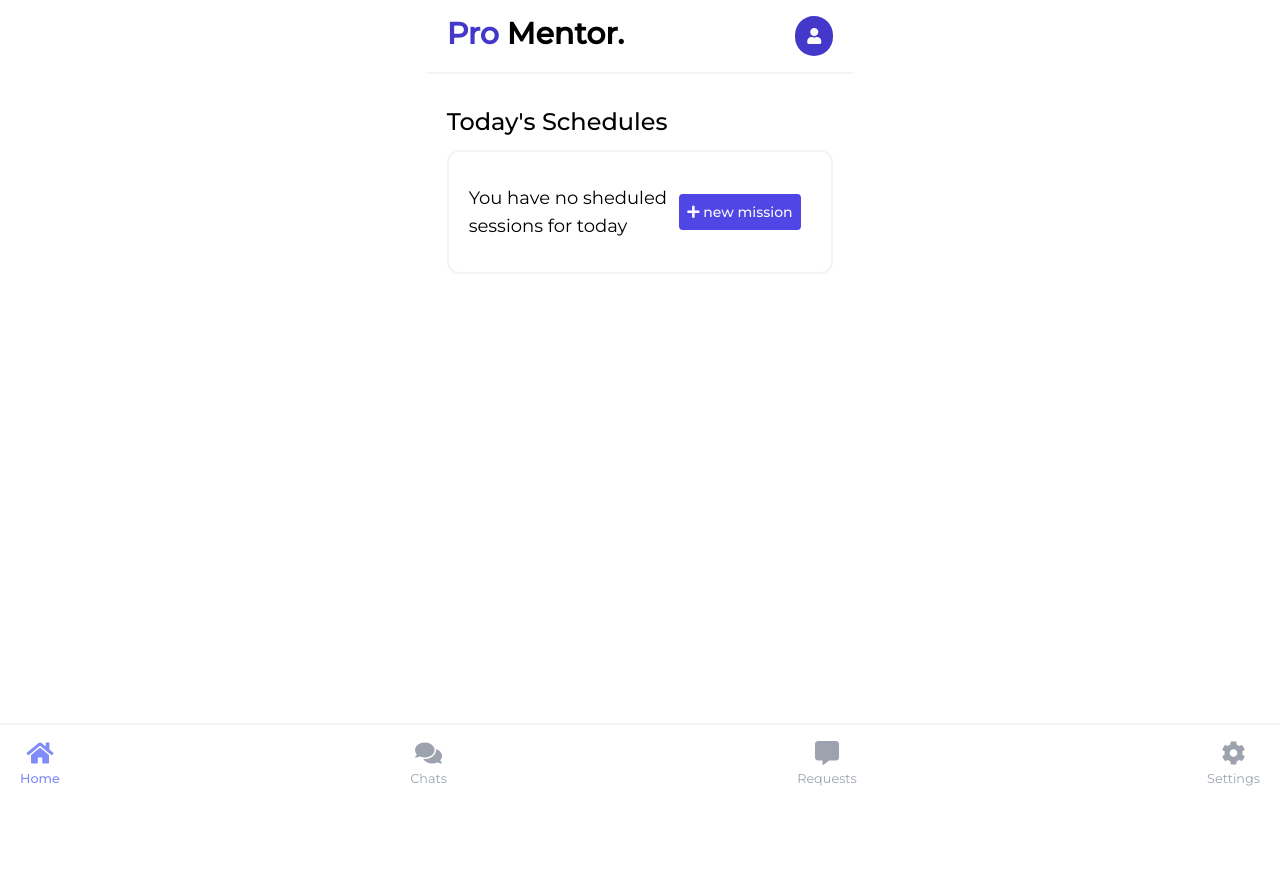
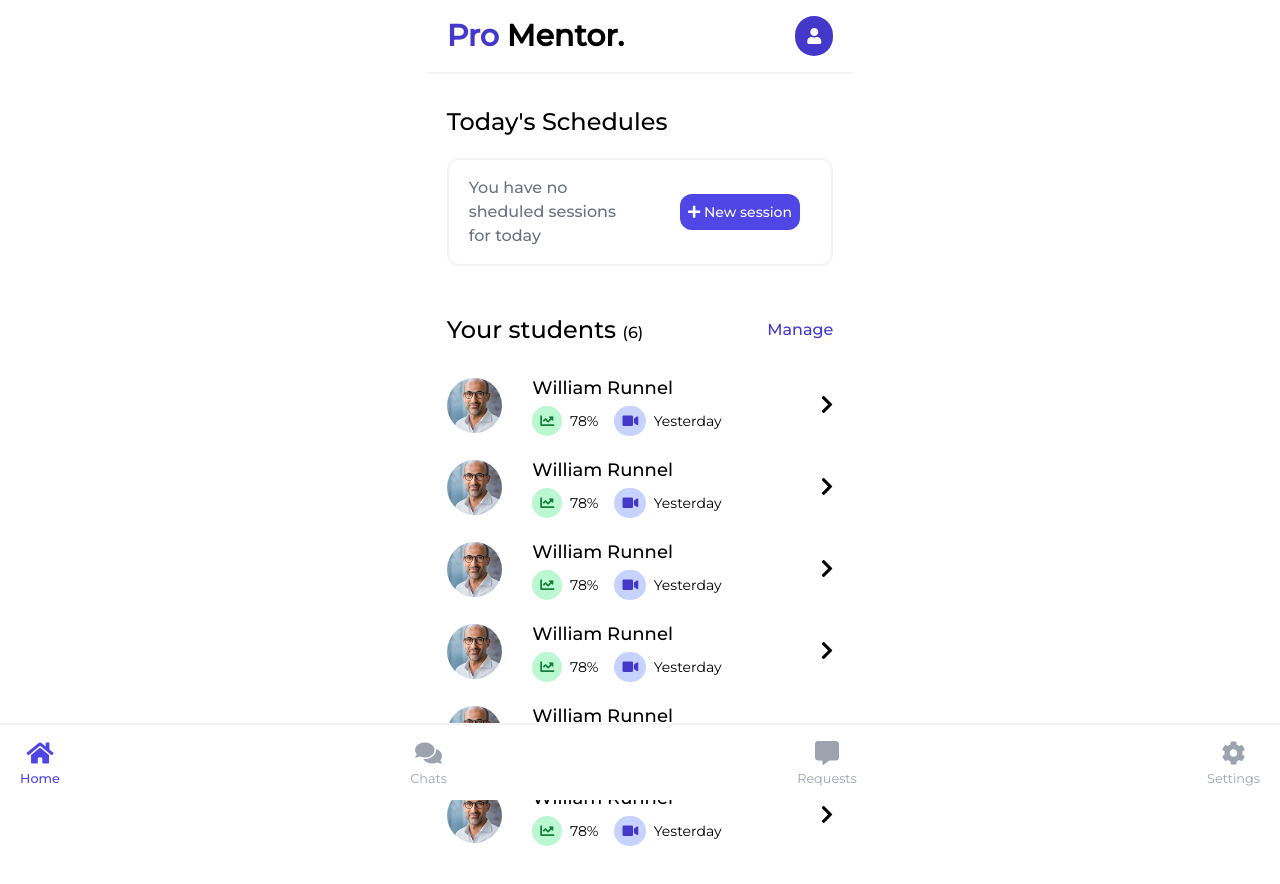
Before and after one commit to or-abdillh/Todo, a Vue app: page / in a window 1280 px wide. Shown: the top 884 px of the page. Before the commit the page ends 800 px from the top, so only its background shows below. Built offline with nearby package versions, Linux system fonts and the light colour scheme.

Commit message:
Create list students

```diff
--- a/src/App.vue
+++ b/src/App.vue
@@ -7,7 +7,7 @@
 <style scoped>
 
   .app {
-    @apply h-screen bg-white w-full md:w-5/12 lg:w-4/12 md:mx-auto
+    @apply pb-3 h-screen bg-white w-full md:w-5/12 lg:w-4/12 md:mx-auto
   }
 
 </style>
--- a/src/components/Alert.vue
+++ b/src/components/Alert.vue
@@ -1,8 +1,8 @@
 <template>
-  <section class="flex justify-between border-2 border-gray-100 px-5 py-8 rounded-xl">
-    <p class="w-7/12 text-lg">{{ content }}</p>
+  <section class="flex justify-between border-2 border-gray-100 px-5 py-4 rounded-xl">
+    <p class="w-6/12 text-base font-medium text-gray-500">{{ content }}</p>
     <div class="w-5/12 grid place-items-center">
-      <button type="button" class="bg-indigo-600 text-gray-50 text-sm font-medium p-2 rounded">
+      <button type="button" class="bg-indigo-600 text-gray-50 text-sm font-medium p-2 rounded-xl">
         <i :class="icon"></i>
         {{ buttonText }}
       </button>
--- a/src/components/BottomBar.vue
+++ b/src/components/BottomBar.vue
@@ -13,7 +13,7 @@
   }
 
   .active {
-    @apply text-indigo-400 font-medium;
+    @apply text-indigo-600 font-medium;
   }
 
 </style>
--- a/src/components/List.vue
+++ b/src/components/List.vue
@@ -0,0 +1,26 @@
+<template>
+  <section class="flex justify-between items-center mb-5">
+    <!-- Profile -->
+    <div class="">
+      <img src="/profile.jpg" class="rounded-full" width="55" />
+    </div>
+    <!-- Info -->
+    <div class="w-8/12">
+      <h1 class="font-medium text-lg">William Runnel</h1>
+      <div class="text-sm flex gap-4 mt-1">
+        <span>
+          <i class="bg-green-200 p-2 rounded-full text-green-700 mr-1 fas fa-chart-line"></i>
+          78%
+        </span>
+        <span>
+          <i class="bg-indigo-200 p-2 rounded-full text-indigo-700 mr-1 fas fa-video"></i>
+          Yesterday
+        </span>
+      </div>
+    </div>
+    <!-- Action -->
+    <div>
+      <i class="text-xl fa fa-chevron-right"></i>
+    </div>
+  </section>
+</template>
--- a/src/components/TopBar.vue
+++ b/src/components/Section.vue
@@ -1,5 +1,5 @@
 <template>
-  <section :class="borderBottom ? 'border-b-2 border-gray-100' : ''" class="px-5 py-4 flex w-full justify-between">
+  <section class="px-5 py-4 flex w-full justify-between items-center">
     <slot name="start" />
     <slot name="end" />
   </section>
@@ -9,8 +9,7 @@
 
   defineProps({
     borderBottom : {
-      type: Boolean,
-      default: true
+      type: Boolean
     }
   })
 
--- a/src/router/index.js
+++ b/src/router/index.js
@@ -1,5 +1,4 @@
 import { createRouter, createWebHistory } from 'vue-router'
-
 //Import components
 import Home from '@/views/Home.vue'
 
--- a/src/views/Home.vue
+++ b/src/views/Home.vue
@@ -1,7 +1,7 @@
 <template>
-  <section>
-    <!-- TopBar -->
-    <TopBar>
+  <section class="pb-24">
+    <!-- Section -->
+    <Section class="border-b-2 border-gray-100">
       <template v-slot:start>
         <h1 class="text-3xl font-bold">
           <span class="text-indigo-700">Pro </span>
@@ -11,23 +11,44 @@
       <template v-slot:end>
         <i class="text-gray-50 p-3 rounded-full bg-indigo-700 fa fa-user"></i>
       </template>
-    </TopBar>
+    </Section>
 
     <!-- Contents -->
     <section class="px-5 mt-8">
-      <h1 class="text-2xl font-medium mb-3">Today's Schedules</h1>
+      <h1 class="text-2xl font-medium mb-5">Today's Schedules</h1>
       <!-- Alert -->
-      <Alert content="You have no sheduled sessions for today" button-text="new mission" icon="fa fa-plus" />
+      <Alert content="You have no sheduled sessions for today" button-text="New session" icon="fa fa-plus" />
     </section>
 
+    <!-- Students list -->
+    <Section borderBottom="false" class="mt-8">
+      <template v-slot:start>
+        <span class="text-2xl font-medium">
+          Your students
+          <span class="text-base">(6)</span>
+        </span>
+      </template>
+
+      <template v-slot:end>
+        <p class="text-indigo-700 font-medium">Manage</p>
+      </template>
+    </Section>
+
+    <div class="px-5 w-full mt-3">
+      <template v-for="student in 6" :key="student">
+        <List/>
+      </template>
+    </div>
+
     <!-- BottomBar -->
-    <BottomBar/>
+     <BottomBar/>
   </section>
 </template>
 <script setup>
 
   import BottomBar from '@/components/BottomBar.vue'
-  import TopBar from '@/components/TopBar.vue'
+  import Section from '@/components/Section.vue'
   import Alert from '@/components/Alert.vue'
+  import List from '@/components/List.vue'
 
 </script>
```
Also changed, not shown: public/profile.jpg (added).
